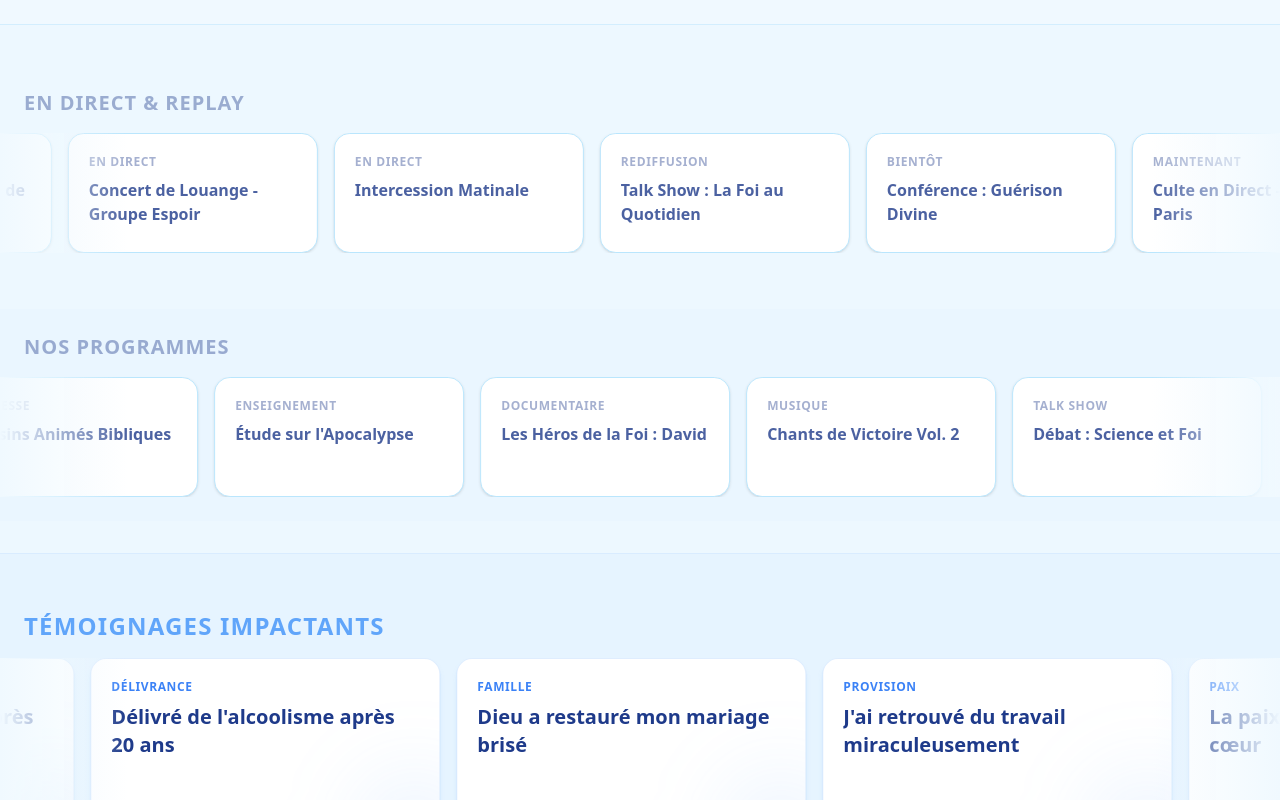
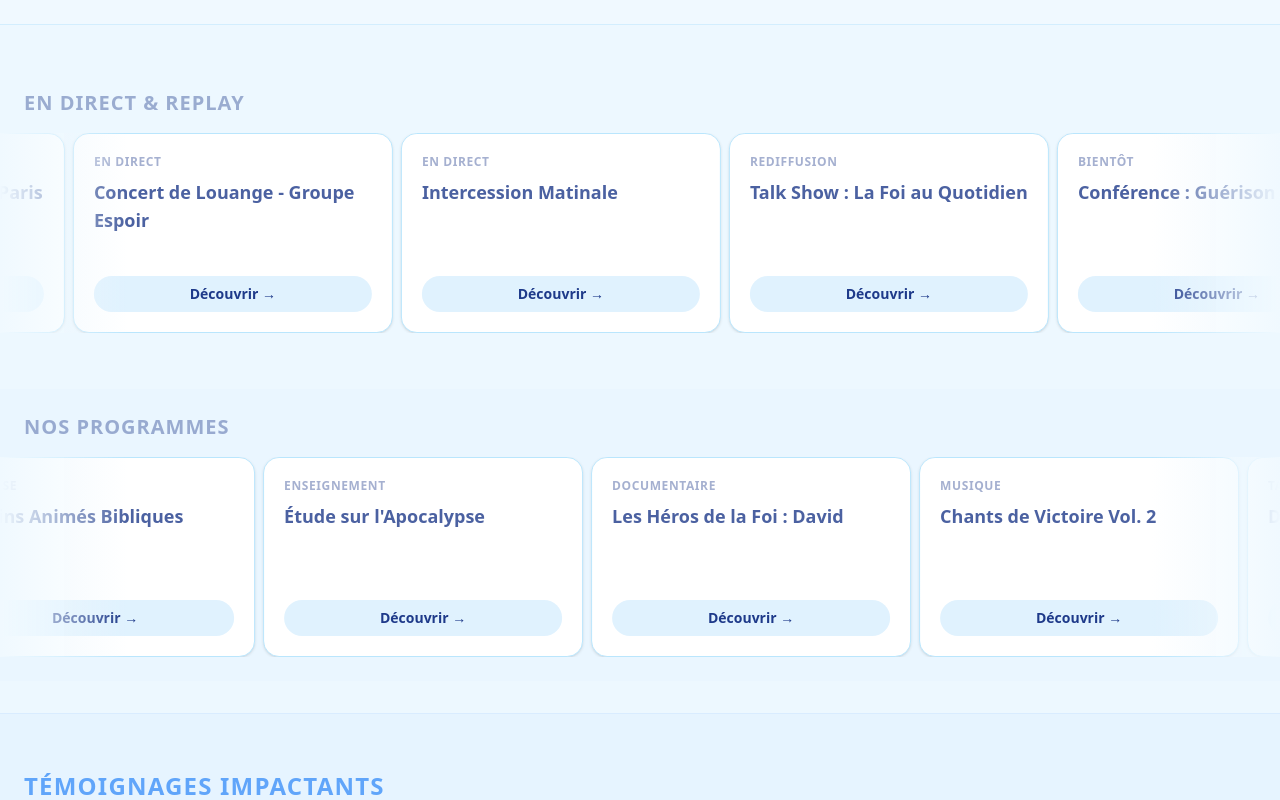
Before and after one commit to taigerdev45/frontend_jetemoigne, a Next.js app: page / in a window 1280 px wide. Shown: the part 760-1560 px from the top of the page. Built offline with nearby package versions, Linux system fonts and the light colour scheme.

Commit message:
feat:resize_marquee_cards_reduce_gap_and_add_cta_buttons

```diff
--- a/src/components/home/CategoryMarquee.tsx
+++ b/src/components/home/CategoryMarquee.tsx
@@ -49,13 +49,13 @@ export const CategoryMarquee = ({
         <div className="absolute right-0 top-0 bottom-0 w-10 md:w-32 bg-gradient-to-l from-background to-transparent z-10" />
 
         {/* Marquee Content */}
-        <div className={cn("flex min-w-full shrink-0 gap-4 items-center px-2", animationDirection, speedClass[speed])}>
+        <div className={cn("flex min-w-full shrink-0 gap-2 items-center px-1", animationDirection, speedClass[speed])}>
           {items.map((item) => (
             <MarqueeCard key={item.id} item={item} highlight={highlight} />
           ))}
         </div>
         {/* Duplicate for infinite loop */}
-        <div className={cn("flex min-w-full shrink-0 gap-4 items-center px-2", animationDirection, speedClass[speed])} aria-hidden="true">
+        <div className={cn("flex min-w-full shrink-0 gap-2 items-center px-1", animationDirection, speedClass[speed])} aria-hidden="true">
           {items.map((item) => (
             <MarqueeCard key={`${item.id}-copy`} item={item} highlight={highlight} />
           ))}
@@ -71,11 +71,16 @@ const MarqueeCard = ({ item, highlight }: { item: MarqueeItem; highlight: boolea
       className={cn(
         "relative shrink-0 rounded-2xl border transition-all duration-300 cursor-pointer hover:scale-105 group overflow-hidden bg-white",
         highlight
-          ? "w-[280px] h-[160px] md:w-[350px] md:h-[200px] border-primary/20 shadow-blue-100 hover:shadow-xl hover:border-primary"
-          : "w-[200px] h-[100px] md:w-[250px] md:h-[120px] border-border shadow-sm hover:shadow-md"
+          ? "w-[320px] h-[220px] md:w-[450px] md:h-[280px] border-primary/20 shadow-blue-100 hover:shadow-xl hover:border-primary"
+          : "w-[260px] h-[180px] md:w-[320px] md:h-[200px] border-border shadow-sm hover:shadow-md"
       )}
     >
+      {/* Background Image Placeholder or Gradient */}
       <div className="absolute inset-0 bg-gradient-to-br from-white/50 to-transparent z-0" />
+
+      {item.image && (
+        <div className="absolute inset-0 opacity-10 group-hover:opacity-20 transition-opacity z-0 bg-cover bg-center" style={{ backgroundImage: `url(${item.image})` }} />
+      )}
 
       <div className="relative z-10 p-5 flex flex-col justify-between h-full">
         <div>
@@ -88,23 +93,29 @@ const MarqueeCard = ({ item, highlight }: { item: MarqueeItem; highlight: boolea
             </span>
           )}
           <h4 className={cn(
-            "font-bold leading-tight line-clamp-2",
-            highlight ? "text-lg md:text-xl text-text-deep" : "text-sm md:text-base text-text-deep/80"
+            "font-bold leading-tight line-clamp-3",
+            highlight ? "text-xl md:text-2xl text-text-deep" : "text-base md:text-lg text-text-deep/80"
           )}>
             {item.title}
           </h4>
         </div>
 
-        {highlight && (
-          <div className="flex items-center gap-2 text-primary text-sm font-medium opacity-0 group-hover:opacity-100 transition-opacity transform translate-y-2 group-hover:translate-y-0">
-            Lire le témoignage &rarr;
-          </div>
-        )}
+        {/* Call To Action Button (Always visible now for better UX on mobile) */}
+        <div className="mt-auto pt-4">
+          <button className={cn(
+            "w-full py-2 px-4 rounded-xl text-sm font-bold transition-all flex items-center justify-center gap-2",
+            highlight
+              ? "bg-primary text-white hover:bg-primary/90 shadow-md hover:shadow-lg"
+              : "bg-muted text-text-deep hover:bg-secondary hover:text-white"
+          )}>
+            {highlight ? "Lire le témoignage" : "Découvrir"} &rarr;
+          </button>
+        </div>
       </div>
 
       {/* Decorative accent for highlight cards */}
       {highlight && (
-        <div className="absolute -bottom-10 -right-10 w-32 h-32 bg-primary/10 rounded-full blur-2xl group-hover:bg-primary/20 transition-all" />
+        <div className="absolute -bottom-10 -right-10 w-32 h-32 bg-primary/10 rounded-full blur-2xl group-hover:bg-primary/20 transition-all pointer-events-none" />
       )}
     </div>
   );
```
Also changed, not shown: doc_projet/modifications.txt.
